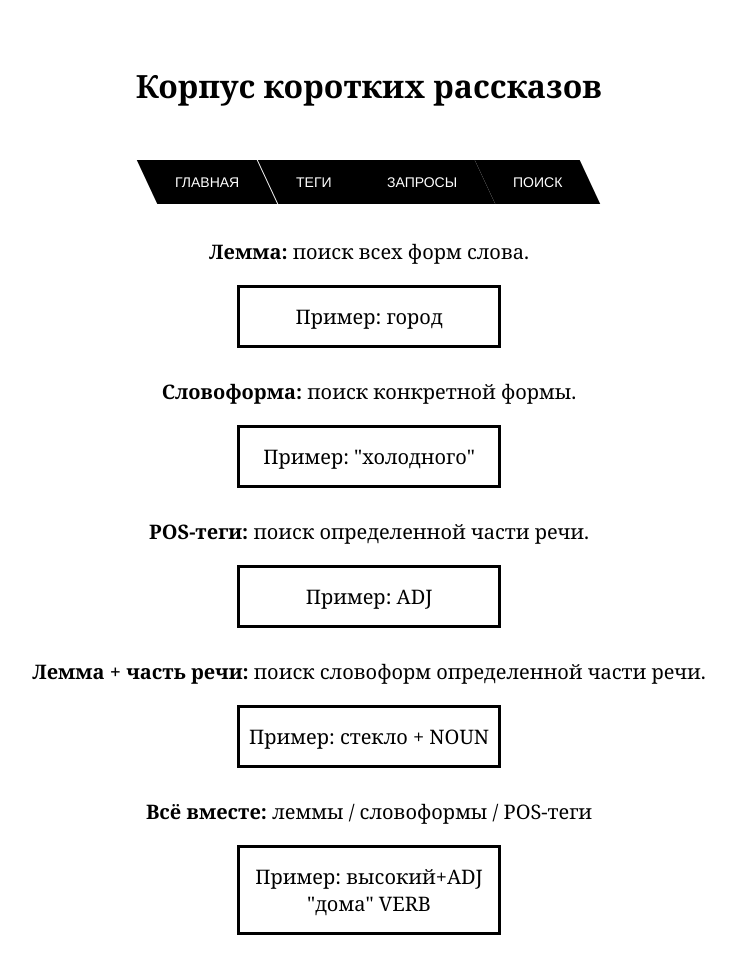
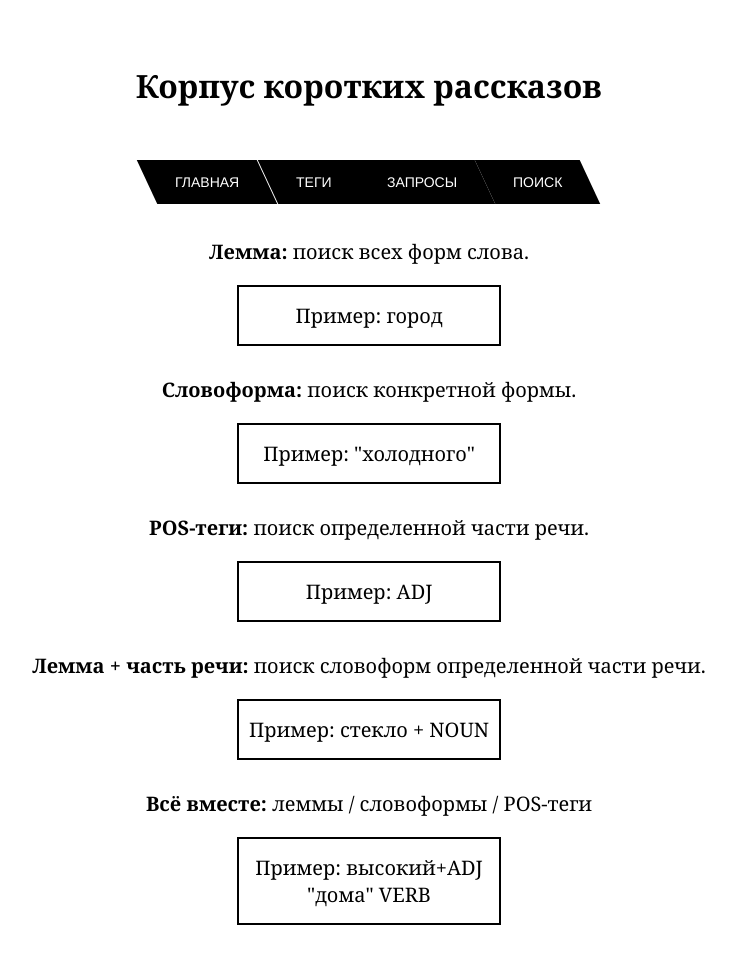
Before and after one commit to al-the-eigenvalue/NLP-corpus, a Flask app: page /query_rules.html in a window 1280 px wide. Shown: the whole page, without its empty margins (271-1007 px from the left). Before the commit the page ends 935 px from the top, so only its background shows below. Run offline with Flask 2, Linux system fonts and the light colour scheme.

Commit message:
Add files via upload

```diff
--- a/static/style.css
+++ b/static/style.css
@@ -198,12 +198,14 @@ h4 {
   text-align: center;
 }
 
-span {
+.frame {
   font-size: 20px;
   font-family: Georgia;
   display: block;
   text-align: center;
   border: solid;
+  border-width: 2px;
+  border-color: black;
   padding-top: 15px;
   padding-bottom: 15px;
   margin-left: 500px;
@@ -381,5 +383,5 @@ input[type=submit] {
 }
 
 input[type=submit]:hover {
-  background-color: #272927;
+  background-color: #333;
 }
--- a/templates/base.html
+++ b/templates/base.html
@@ -1,7 +1,7 @@
 <!DOCTYPE html>
 <html>
 <head>
-  <title>Extraction</title>
+  <title>Corpus</title>
   <link href="https://fonts.googleapis.com/css?family=Arvo&display=swap" rel="stylesheet">
   <link href="{{url_for('static', filename='style.css')}}" type="text/css" rel="stylesheet">
 </head>
--- a/templates/query_rules.html
+++ b/templates/query_rules.html
@@ -4,15 +4,15 @@
   <div class="spacer">
   </div>
     <h4><b>Лемма:</b> поиск всех форм слова.</h4>
-    <span>Пример: город</span>
+    <p class="frame">Пример: город</p>
     <h4><b>Словоформа:</b> поиск конкретной формы.</h4>
-    <span>Пример: "холодного"</span>
+    <p class="frame">Пример: "холодного"</p>
     <h4><b>POS-теги:</b> поиск определенной части речи.</h4>
-    <span>Пример: ADJ</span>
+    <p class="frame">Пример: ADJ</p>
     <h4><b>Лемма + часть речи:</b> поиск словоформ определенной части речи.</h4>
-    <span>Пример: стекло + NOUN</span>
+    <p class="frame">Пример: стекло + NOUN</p>
     <h4><b>Всё вместе:</b> леммы / словоформы / POS-теги</h4>
-    <span>Пример: высокий+ADJ "дома" VERB</span>
+    <p class="frame">Пример: высокий+ADJ "дома" VERB</p>
   <div class="small-spacer">
   </div>
 {% endblock %}
```
Also changed, not shown: search.py (+7 -8 lines).
